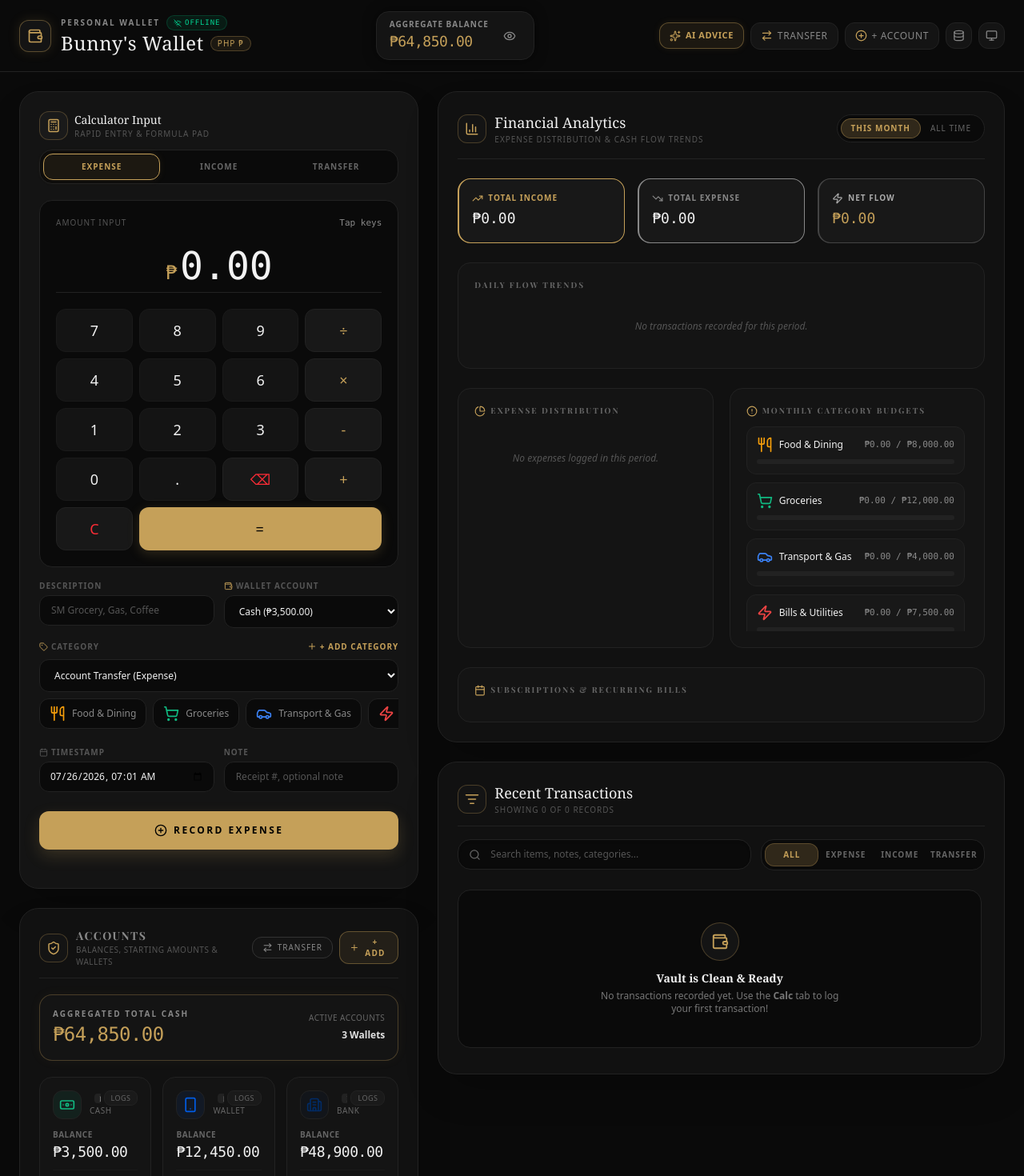
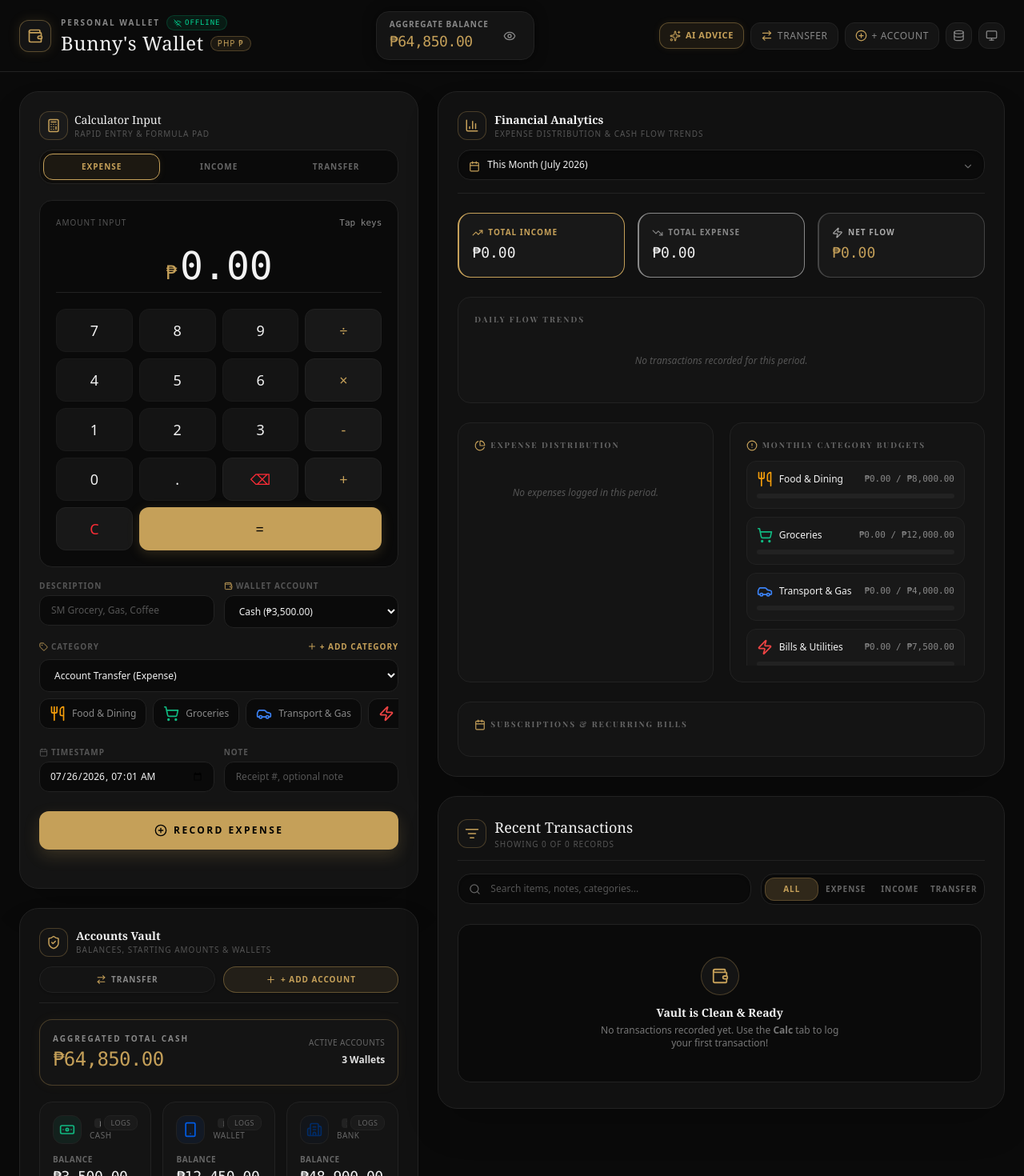
Before and after one commit to bunnywkwk/bunnys-wallet, a React (Vite) app: page / in a window 1280 px wide. Shown: the top 1470 px of the page at 80% size. Built offline with nearby package versions, Linux system fonts and the light colour scheme; a web font is replaced by a local one.

Commit message:
Align mobile header PHP tag, make Vault action buttons full-width underneath label, and add Month Selector dropdown to Financial Analytics

```diff
--- a/src/App.tsx
+++ b/src/App.tsx
@@ -139,19 +139,21 @@ export default function App() {
             )}
 
             {/* Integrated Mobile App Header Bar */}
-            <div className="bg-[#141414] border border-[#222] rounded-2xl p-3 flex items-center justify-between gap-2 shadow-md sticky top-2 z-40">
-              <div className="flex items-center gap-2.5">
-                <div className="w-8 h-8 rounded-xl bg-[#0a0a0a] border border-[#c5a059]/40 flex items-center justify-center text-[#c5a059]">
-                  <Wallet size={16} />
+            <div className="bg-[#141414] border border-[#222] rounded-2xl p-3 flex items-center justify-between gap-3 shadow-md sticky top-2 z-40">
+              <div className="flex items-center gap-2.5 min-w-0">
+                <div className="w-9 h-9 rounded-xl bg-[#0a0a0a] border border-[#c5a059]/40 flex items-center justify-center text-[#c5a059] shrink-0 shadow-inner">
+                  <Wallet size={18} />
                 </div>
-                <div>
-                  <h1 className="text-sm font-serif text-[#f2f2f2] font-semibold flex items-center gap-1.5">
-                    Bunny's Wallet
-                    <span className="text-[8px] uppercase tracking-wider px-1.5 py-0.2 rounded-full bg-[#c5a059]/10 text-[#c5a059] border border-[#c5a059]/30 font-sans">
+                <div className="min-w-0">
+                  <div className="flex items-center gap-1.5">
+                    <h1 className="text-xs sm:text-sm font-serif text-[#f2f2f2] font-semibold truncate">
+                      Bunny's Wallet
+                    </h1>
+                    <span className="text-[8px] uppercase tracking-wider px-1.5 py-0.5 rounded-full bg-[#c5a059]/10 text-[#c5a059] border border-[#c5a059]/30 font-sans font-bold shrink-0">
                       PHP ₱
                     </span>
-                  </h1>
-                  <span className="text-[9px] uppercase tracking-wider text-emerald-400 flex items-center gap-1 font-mono">
+                  </div>
+                  <span className="text-[9px] uppercase tracking-wider text-emerald-400 flex items-center gap-1 font-mono mt-0.5">
                     <WifiOff size={9} />
                     100% Offline
                   </span>
@@ -159,16 +161,16 @@ export default function App() {
               </div>
 
               {/* Mobile Total Balance & Privacy Toggle */}
-              <div className="flex items-center gap-2 bg-[#0a0a0a] px-2.5 py-1 rounded-xl border border-[#222]">
+              <div className="flex items-center gap-2 bg-[#0a0a0a] px-3 py-1.5 rounded-xl border border-[#222] shrink-0">
                 <div className="text-right">
-                  <span className="text-[8px] uppercase tracking-wider text-[#666] block">Total</span>
-                  <span className="text-xs font-mono font-medium text-[#c5a059]">
-                    {privacyMode ? '•••••' : formatCurrency(totalBalance, currency)}
+                  <span className="text-[8px] uppercase tracking-wider text-[#666] block font-semibold">Total</span>
+                  <span className="text-xs font-mono font-semibold text-[#c5a059]">
+                    {privacyMode ? '••••••••' : formatCurrency(totalBalance, currency)}
                   </span>
                 </div>
                 <button
                   onClick={handleTogglePrivacy}
-                  className="p-1 text-[#888] hover:text-[#f2f2f2] cursor-pointer"
+                  className="p-1 rounded-lg text-[#888] hover:text-[#f2f2f2] hover:bg-[#1a1a1a] transition-colors cursor-pointer"
                   title="Toggle Privacy"
                 >
                   {privacyMode ? <EyeOff size={14} /> : <Eye size={14} />}
@@ -178,7 +180,7 @@ export default function App() {
               {!isRealMobile && (
                 <button
                   onClick={() => setIsMobileFrameView(false)}
-                  className="p-1.5 rounded-lg bg-[#0a0a0a] border border-[#222] text-[#888] hover:text-[#f2f2f2] cursor-pointer"
+                  className="p-1.5 rounded-xl bg-[#0a0a0a] border border-[#222] text-[#888] hover:text-[#f2f2f2] cursor-pointer shrink-0"
                   title="Switch to Desktop View"
                 >
                   <Monitor size={14} />
--- a/src/components/AnalyticsDashboard.tsx
+++ b/src/components/AnalyticsDashboard.tsx
@@ -8,6 +8,7 @@ import {
   Calendar,
   CheckCircle,
   Zap,
+  ChevronDown,
 } from 'lucide-react';
 import {
   BarChart,
@@ -42,16 +43,29 @@ export const AnalyticsDashboard: React.FC<AnalyticsDashboardProps> = ({
   privacyMode,
   onSelectCategoryFilter,
 }) => {
-  const [timeframe, setTimeframe] = useState<'month' | 'all'>('month');
+  const now = new Date();
+  const [selectedMonthKey, setSelectedMonthKey] = useState<string>('current');
 
-  // Filter transactions by timeframe
-  const now = new Date();
+  // Build past 12 months for selector dropdown
+  const monthOptions: { value: string; label: string }[] = [];
+  for (let i = 0; i < 12; i++) {
+    const d = new Date(now.getFullYear(), now.getMonth() - i, 1);
+    const key = `${d.getFullYear()}-${String(d.getMonth() + 1).padStart(2, '0')}`;
+    const label = d.toLocaleString('en-US', { month: 'long', year: 'numeric' });
+    if (i > 0) {
+      monthOptions.push({ value: key, label });
+    }
+  }
+
+  // Filter transactions by selected month
   const filteredTransactions = transactions.filter((t) => {
-    if (timeframe === 'month') {
-      const txDate = new Date(t.timestamp);
+    if (selectedMonthKey === 'all') return true;
+    const txDate = new Date(t.timestamp);
+    if (selectedMonthKey === 'current') {
       return txDate.getMonth() === now.getMonth() && txDate.getFullYear() === now.getFullYear();
     }
-    return true;
+    const [year, month] = selectedMonthKey.split('-').map(Number);
+    return txDate.getFullYear() === year && txDate.getMonth() + 1 === month;
   });
 
   // Calculate totals
@@ -111,39 +125,39 @@ export const AnalyticsDashboard: React.FC<AnalyticsDashboardProps> = ({
 
   return (
     <section className="bg-[#111] border border-[#222] rounded-3xl p-6 shadow-2xl space-y-6">
-      {/* Section Title & Filter */}
-      <div className="flex flex-col sm:flex-row sm:items-center justify-between gap-3 border-b border-[#222] pb-4">
+      {/* Section Title & Interactive Month Filter */}
+      <div className="space-y-3 border-b border-[#222] pb-4">
         <div className="flex items-center gap-2.5">
           <div className="p-2 rounded-xl bg-[#141414] text-[#c5a059] border border-[#c5a059]/30">
             <BarChart3 size={18} />
           </div>
           <div>
-            <h2 className="text-lg font-serif text-[#f2f2f2]">Financial Analytics</h2>
+            <h2 className="text-sm font-serif text-[#f2f2f2] font-semibold">Financial Analytics</h2>
             <p className="text-[10px] uppercase tracking-widest text-[#555]">Expense distribution & cash flow trends</p>
           </div>
         </div>
 
-        <div className="flex bg-[#0a0a0a] p-1 rounded-full border border-[#222]">
-          <button
-            onClick={() => setTimeframe('month')}
-            className={`px-3 py-1 rounded-full text-[10px] uppercase tracking-widest transition-colors ${
-              timeframe === 'month'
-                ? 'bg-[#c5a059]/20 text-[#c5a059] border border-[#c5a059]/40 font-bold'
-                : 'text-[#666] hover:text-[#888]'
-            }`}
+        {/* Full-Width Interactive Month Selector Dropdown */}
+        <div className="relative w-full">
+          <Calendar size={14} className="absolute left-3.5 top-3.5 text-[#c5a059] pointer-events-none" />
+          <select
+            value={selectedMonthKey}
+            onChange={(e) => setSelectedMonthKey(e.target.value)}
+            className="w-full pl-9 pr-9 py-2.5 rounded-2xl bg-[#0a0a0a] border border-[#222] text-xs text-[#f2f2f2] focus:border-[#c5a059] focus:outline-none cursor-pointer appearance-none font-medium shadow-inner"
           >
-            This Month
-          </button>
-          <button
-            onClick={() => setTimeframe('all')}
-            className={`px-3 py-1 rounded-full text-[10px] uppercase tracking-widest transition-colors ${
-              timeframe === 'all'
-                ? 'bg-[#c5a059]/20 text-[#c5a059] border border-[#c5a059]/40 font-bold'
-                : 'text-[#666] hover:text-[#888]'
-            }`}
-          >
-            All Time
-          </button>
+            <option value="current" className="bg-[#141414]">
+              This Month ({now.toLocaleString('en-US', { month: 'long', year: 'numeric' })})
+            </option>
+            {monthOptions.map((m) => (
+              <option key={m.value} value={m.value} className="bg-[#141414]">
+                {m.label}
+              </option>
+            ))}
+            <option value="all" className="bg-[#141414]">
+              All Time History
+            </option>
+          </select>
+          <ChevronDown size={14} className="absolute right-3.5 top-3.5 text-[#666] pointer-events-none" />
         </div>
       </div>
 
--- a/src/components/TheVault.tsx
+++ b/src/components/TheVault.tsx
@@ -50,31 +50,32 @@ export const TheVault: React.FC<TheVaultProps> = ({
   return (
     <section className="bg-[#111] border border-[#222] rounded-3xl p-6 shadow-2xl space-y-5">
       {/* Section Header */}
-      <div className="flex items-center justify-between border-b border-[#222] pb-3">
+      <div className="space-y-3 pb-3 border-b border-[#222]">
         <div className="flex items-center gap-2.5">
           <div className="p-2 rounded-xl bg-[#141414] text-[#c5a059] border border-[#c5a059]/30">
             <ShieldCheck size={18} />
           </div>
           <div>
-            <h2 className="text-sm uppercase tracking-widest text-[#888] font-bold">Accounts</h2>
-            <p className="text-[10px] text-[#555] uppercase tracking-wider">Balances, starting amounts & wallets</p>
+            <h2 className="text-sm font-serif text-[#f2f2f2] font-semibold">Accounts Vault</h2>
+            <p className="text-[10px] text-[#555] uppercase tracking-widest">Balances, starting amounts & wallets</p>
           </div>
         </div>
 
-        <div className="flex items-center gap-2">
+        {/* Full-width 2-column Transfer & Add Account buttons underneath label (Uniform with Calc section) */}
+        <div className="grid grid-cols-2 gap-2.5 w-full">
           <button
             onClick={onOpenTransfer}
-            className="px-3 py-1.5 rounded-xl bg-[#141414] border border-[#333] hover:border-[#c5a059]/40 text-[#888] hover:text-[#c5a059] text-xs font-medium transition-colors flex items-center gap-1.5"
+            className="w-full py-2 px-3 rounded-2xl bg-[#141414] border border-[#222] hover:border-[#c5a059]/50 text-[#888] hover:text-[#c5a059] text-[10px] font-semibold uppercase tracking-widest transition-all flex items-center justify-center gap-1.5 cursor-pointer shadow-sm"
           >
-            <ArrowRightLeft size={13} />
-            <span className="uppercase tracking-widest text-[10px]">Transfer</span>
+            <ArrowRightLeft size={13} className="text-[#c5a059]" />
+            <span>Transfer</span>
           </button>
           <button
             onClick={onOpenAddAccount}
-            className="px-3 py-1.5 rounded-xl bg-[#c5a059]/10 border border-[#c5a059]/40 hover:bg-[#c5a059]/20 text-[#c5a059] text-xs font-semibold uppercase tracking-widest transition-colors flex items-center gap-1"
+            className="w-full py-2 px-3 rounded-2xl bg-[#c5a059]/10 border border-[#c5a059]/40 hover:bg-[#c5a059]/20 text-[#c5a059] text-[10px] font-bold uppercase tracking-widest transition-all flex items-center justify-center gap-1.5 cursor-pointer shadow-sm"
           >
             <Plus size={13} />
-            <span className="text-[10px]">+ Add</span>
+            <span>+ Add Account</span>
           </button>
         </div>
       </div>
```
